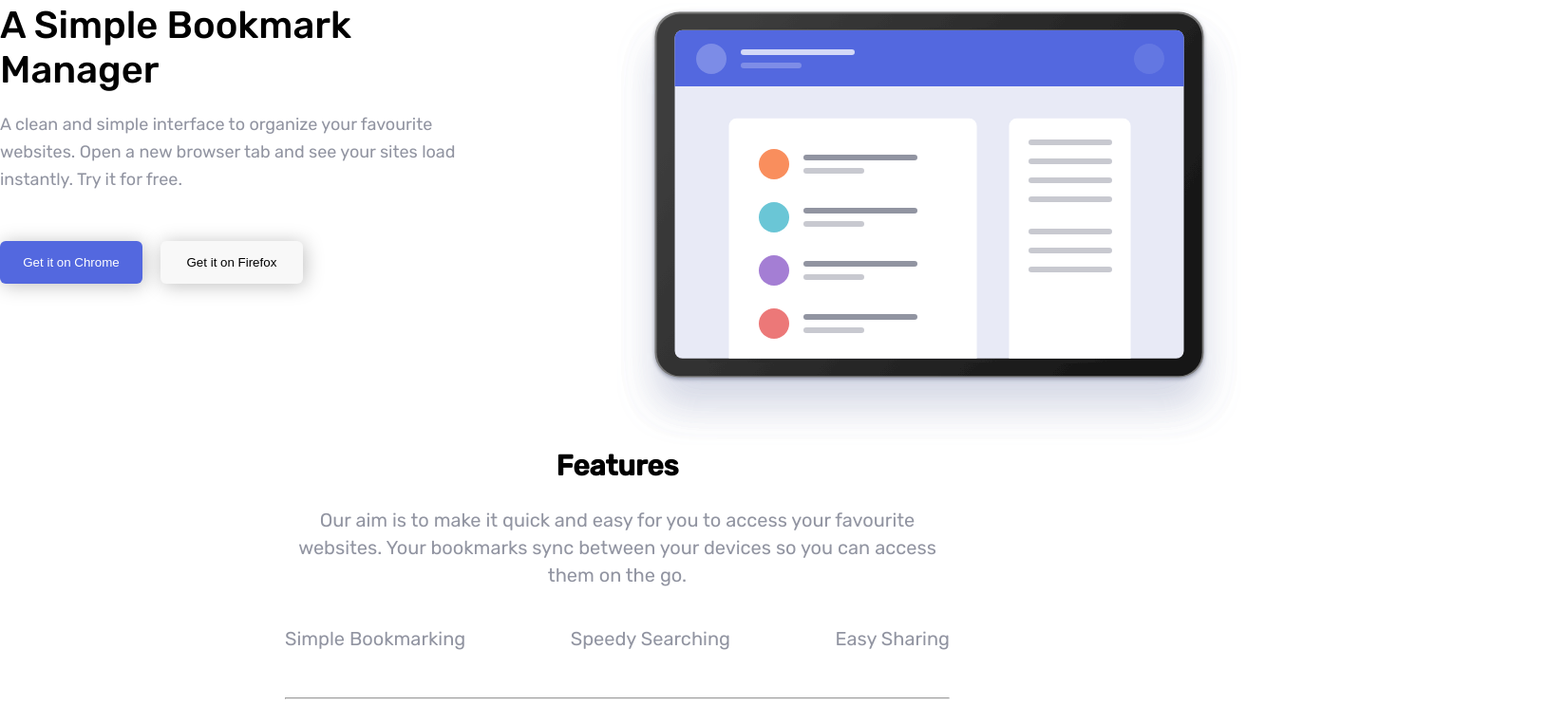
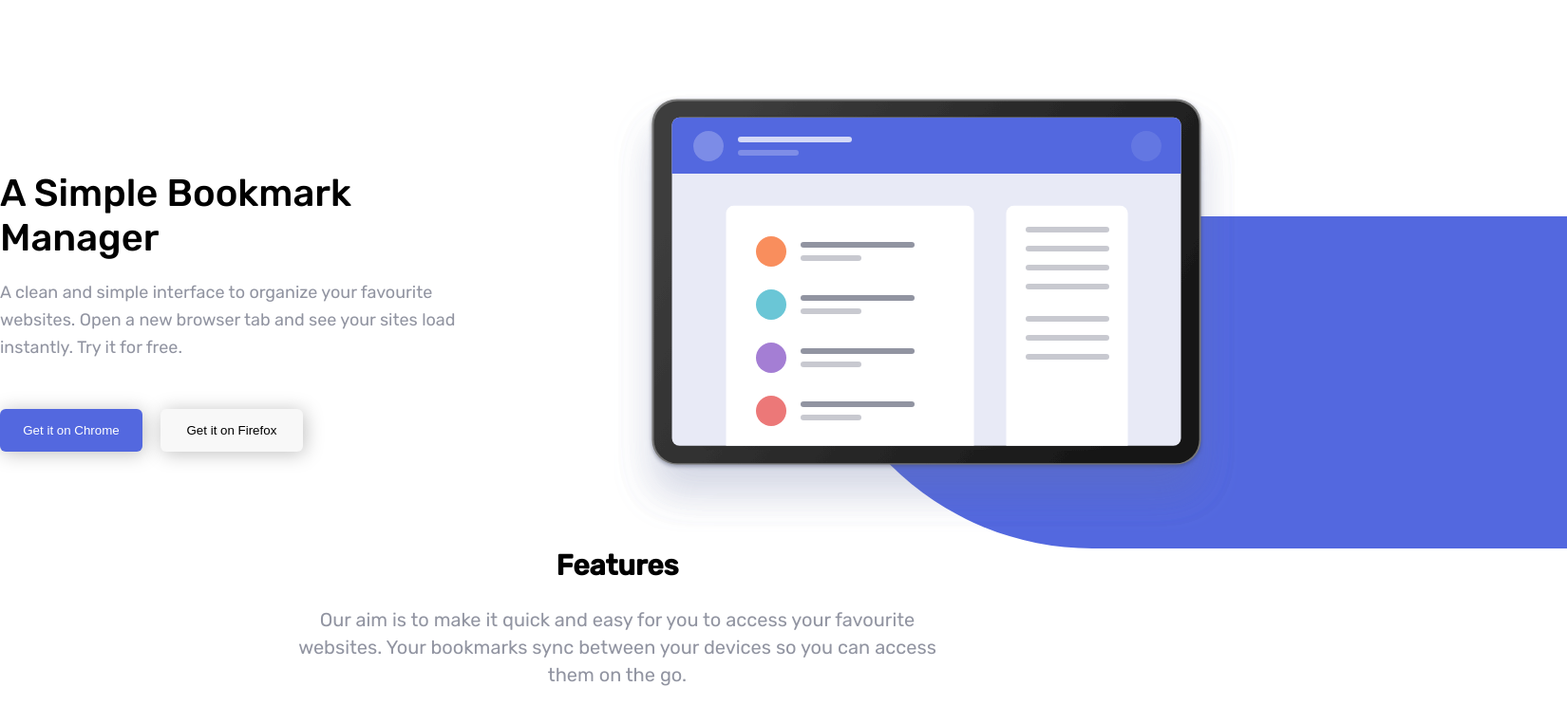
Before and after one commit to suraj-sunar/bookmark-landing-page, a plain HTML site: page index.html in a window 1280 px wide. Shown: the part 97-860 px from the top of the page at 95% size, 1650 px wide, since content can reach past the window. Drawn offline with Linux system fonts and the light colour scheme.

Commit message:
adding background box to the images & border-bottom to the links

```diff
--- a/index.html
+++ b/index.html
@@ -5,14 +5,11 @@
     <meta name="viewport" content="width=device-width, initial-scale=1.0" />
     <!-- displays site properly based on user's device -->
 
-    <link
-      rel="icon"
-      type="image/png"
-      sizes="32x32"
-      href="./images/favicon-32x32.png"
-    />
+    <link rel="icon" type="image/png" sizes="32x32" href="./images/favicon-32x32.png" />
     <link rel="stylesheet" href="style.css" />
     <title>Frontend Mentor | Bookmark landing page</title>
+
+    <!-- Bootstrap css link here -->
   </head>
   <body>
     <div class="container">
@@ -46,6 +43,7 @@
         </div>
         <div class="container-right">
           <img src="images/illustration-hero.svg" alt=" tab" />
+          <div class="bg-box-right"></div>
         </div>
       </div>
 
@@ -53,9 +51,8 @@
         <div class="card-1">
           <div>Features</div>
           <p>
-            Our aim is to make it quick and easy for you to access your
-            favourite websites. Your bookmarks sync between your devices so you
-            can access them on the go.
+            Our aim is to make it quick and easy for you to access your favourite websites. Your bookmarks sync between your devices so you can access
+            them on the go.
           </p>
         </div>
         <div class="card-2">
@@ -63,7 +60,6 @@
           <div>Speedy Searching</div>
           <div>Easy Sharing</div>
         </div>
-        <hr />
       </div>
 
       <div class="class-3">
@@ -73,9 +69,8 @@
         <div class="class-3-right">
           <div>Bookmark in one click</div>
           <p>
-            Organize your bookmarks however you like. Our simple drag-and-drop
-            interface gives you complete control over how you manage your
-            favourite sites.
+            Organize your bookmarks however you like. Our simple drag-and-drop interface gives you complete control over how you manage your favourite
+            sites.
           </p>
           <button class="btn-2">More Info</button>
         </div>
@@ -83,10 +78,7 @@
 
       <div class="container-4">
         <div>Download the extension</div>
-        <p>
-          We’ve got more browsers in the pipeline. Please do let us know if
-          you’ve got a favourite you’d like us to prioritize.
-        </p>
+        <p>We’ve got more browsers in the pipeline. Please do let us know if you’ve got a favourite you’d like us to prioritize.</p>
       </div>
 
       <div class="container-5">
@@ -111,10 +103,7 @@
       </div>
       <div class="container-6">
         <div><strong>Frequently Asked Questions </strong></div>
-        <p>
-          Here are some of our FAQs. If you have any other questions you’d like
-          answered please feel free to email us.
-        </p>
+        <p>Here are some of our FAQs. If you have any other questions you’d like answered please feel free to email us.</p>
 
         <hr />
       </div>
@@ -182,5 +171,7 @@
     <!-- Integer condimentum ipsum id imperdiet finibus. Vivamus in placerat mi, at
     euismod dui. Aliquam vitae neque eget nisl gravida pellentesque non ut
     velit. More Info          Features Pricing Contact -->
+
+    <!-- Bootstrap js link -->
   </body>
 </html>
--- a/style.css
+++ b/style.css
@@ -1,4 +1,8 @@
-@import url("https://fonts.googleapis.com/css2?family=Rubik:wght@400;500&display=swap");
+@import url('https://fonts.googleapis.com/css2?family=Rubik:wght@400;500&display=swap');
+
+body {
+  overflow-x: hidden;
+}
 
 * {
   padding: 0;
@@ -10,15 +14,14 @@ button {
 }
 
 .container {
-  font-family: "Rubik", sans-serif;
+  font-family: 'Rubik', sans-serif;
   width: 1300px;
   /* border: 2px solid red; */
   margin: auto;
 }
 
 nav {
-  height: 50px;
-
+  height: 125px;
   display: flex;
   justify-content: space-between;
   align-items: center;
@@ -36,7 +39,7 @@ ul li {
 
 ul li a {
   text-decoration: none;
-  font-weight: bold;
+  /* font-weight: bold; */
   font-size: 14px;
   letter-spacing: 3px;
   color: black;
@@ -45,7 +48,7 @@ ul li a {
 }
 
 .loginbtn {
-  background-color: hsl(0, 94%, 66%);
+  /* background-color: hsl(0, 94%, 66%); */
   padding: 10px 20px;
   border-radius: 4px;
   color: white;
@@ -53,12 +56,16 @@ ul li a {
 
 .container-1 {
   display: flex;
-  /* height: 601px; */
+  height: 500px;
   margin-top: 50px;
 }
 
 .container-left {
   width: 50%;
+  display: flex;
+  flex-direction: column;
+  justify-content: center;
+  align-items: flex-start;
 }
 
 .container-left span {
@@ -97,10 +104,14 @@ ul li a {
 
 .container-right {
   width: 50%;
-
+  display: flex;
+  justify-content: center;
+  align-items: center;
   background-repeat: no-repeat;
   background-size: cover;
   background-position: center center;
+  position: relative;
+  /* border: 1px solid red; */
 }
 
 .container-2 {
@@ -130,15 +141,13 @@ ul li a {
   font-size: 20px;
   color: hsl(229, 8%, 60%);
   font-weight: 400;
+  /* padding-bottom: 25px; */
+  border-bottom: 1px solid hsl(229, 8%, 60%);
 }
 
-.card-2 {
-  margin-bottom: 50px;
-}
-
-.card-2 div:hover {
-  border-bottom: 4px solid red;
-  cursor: pointer;
+.card-2 div:first-child {
+  padding-bottom: 25px;
+  border-bottom: 3px solid hsl(0, 94%, 66%);
 }
 
 .class-3 {
@@ -305,7 +314,7 @@ ul li a {
   justify-content: center;
   align-items: center;
   color: white;
-  font-family: "Rubik", sans-serif;
+  font-family: 'Rubik', sans-serif;
 }
 
 .container-last p {
@@ -339,6 +348,17 @@ ul li a {
   outline: none;
 }
 
+.bg-box-right {
+  height: 350px;
+  min-width: 800px;
+  border-bottom-left-radius: 300px;
+  background-color: hsl(231, 69%, 60%);
+  position: absolute;
+  bottom: 0;
+  left: 200px;
+  z-index: -1;
+}
+
 /* for mobile phone   */
 
 @media only screen and (max-width: 600px) {
```
